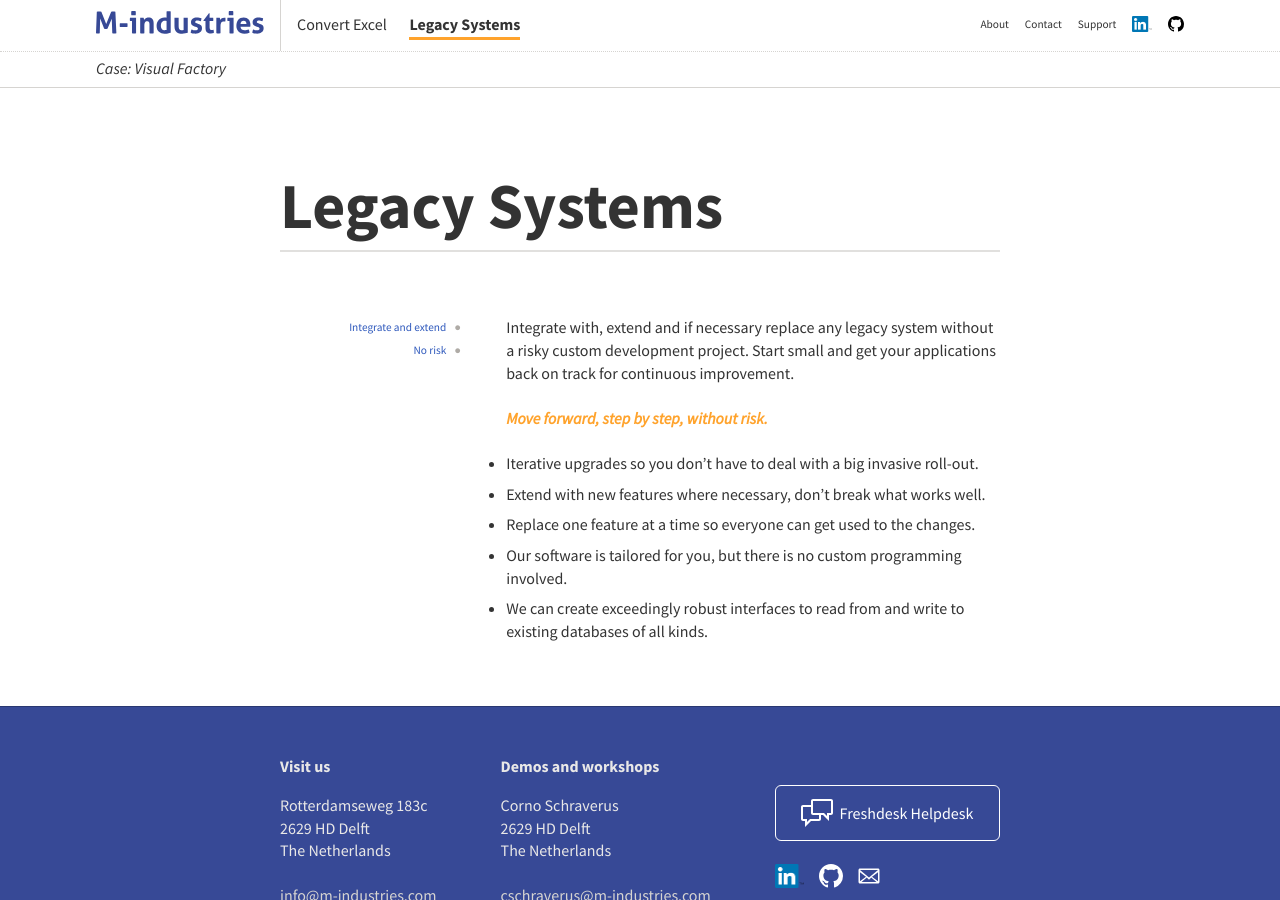
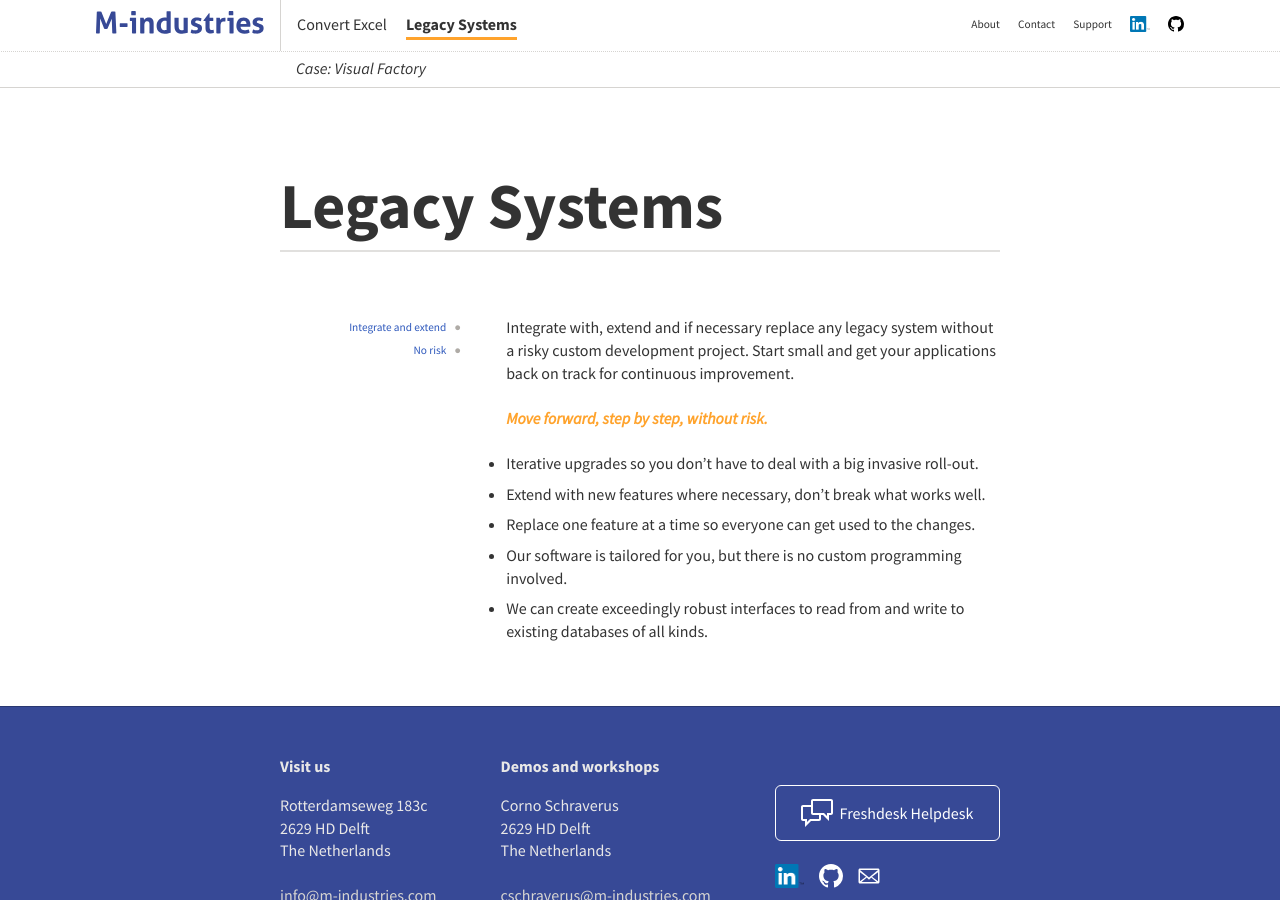
Before and after one commit to M-industries/Mainsite, a Jekyll site: the page built from pages/legacy.md, in a window 1280 px wide and 900 px high. Built offline with Jekyll 4.4.1, drawn with Linux system fonts in a browser that asks for light colours.

Commit message:
refactor main menu

```diff
--- a/_includes/header.html
+++ b/_includes/header.html
@@ -21,19 +21,7 @@
 {% endcapture %}
 {% endunless %}
 
-<header class="{% if has_sub_nav %}has-subnav{% endif %}">
-	<div class="inner">
-
-		<a class="logo" href="{{ site.url }}{{ site.baseurl }}/" title="Home">
-			<img src="{{ 'assets/m-industries.svg' | relative_url }}" alt="M-industries" width="168" height="23">
-		</a>
-
-		<a class="nav-toggle" href="#" onclick="menuOpen()">
-			<svg height="24" class="octicon octicon-three-bars" viewBox="0 0 12 16" version="1.1" width="24" aria-hidden="true"><path fill-rule="evenodd" d="M11.41 9H.59C0 9 0 8.59 0 8c0-.59 0-1 .59-1H11.4c.59 0 .59.41.59 1 0 .59 0 1-.59 1h.01zm0-4H.59C0 5 0 4.59 0 4c0-.59 0-1 .59-1H11.4c.59 0 .59.41.59 1 0 .59 0 1-.59 1h.01zM.59 11H11.4c.59 0 .59.41.59 1 0 .59 0 1-.59 1H.59C0 13 0 12.59 0 12c0-.59 0-1 .59-1z"></path></svg>
-		</a>
-
-		<nav class="main-nav">
-			<ul class="main">
+{% capture main_nav %}
 {% for item in site.pages %}
 	{% if item.category == "main" %}
 
@@ -47,7 +35,25 @@
 		</li>
 	{% endif %}
 {% endfor %}
+{% endcapture %}
+
+
+<header class="{% if has_sub_nav %}has-subnav{% endif %}">
+	<nav class="inner">
+
+		<a class="logo" href="{{ site.url }}{{ site.baseurl }}/" title="Home">
+			<img src="{{ 'assets/m-industries.svg' | relative_url }}" alt="M-industries" width="168">
+		</a>
+
+		<ul class="main">
+			{{ main_nav }}
 		</ul>
+
+		{% if has_sub_nav %}
+		<ul class="sub">
+			{{ sub_nav }}
+		</ul>
+		{% endif %}
 
 		<ul class="secondary">
 
@@ -70,19 +76,10 @@
 				</a>
 			</li>
 		</ul>
+		<a class="nav-toggle" href="#" onclick="menuOpen()">
+			<svg height="24" class="octicon octicon-three-bars" viewBox="0 0 12 16" version="1.1" width="24" aria-hidden="true"><path fill-rule="evenodd" d="M11.41 9H.59C0 9 0 8.59 0 8c0-.59 0-1 .59-1H11.4c.59 0 .59.41.59 1 0 .59 0 1-.59 1h.01zm0-4H.59C0 5 0 4.59 0 4c0-.59 0-1 .59-1H11.4c.59 0 .59.41.59 1 0 .59 0 1-.59 1h.01zM.59 11H11.4c.59 0 .59.41.59 1 0 .59 0 1-.59 1H.59C0 13 0 12.59 0 12c0-.59 0-1 .59-1z"></path></svg>
+		</a>
+
 	</nav>
-	</div>
-
-	{% if has_sub_nav %}
-		<div class="sub-nav">
-			<div class="inner">
-				<nav>
-					<ul>
-						{{ sub_nav }}
-					</ul>
-				</nav>
-			</div>
-		</div>
-	{% endif %}
 
 </header>
--- /dev/null
+++ b/_sass/theme.scss
@@ -0,0 +1,144 @@
+@import url("https://fonts.googleapis.com/css?family=Source+Sans+Pro:200,400,400i,700");
+@import url("https://fonts.googleapis.com/css?family=Source+Code+Pro:400");
+
+$black: #333;
+$beige: #b6a99b;
+$grey-base: mix($beige, lighten($black, 16%));
+$grey1: $grey-base;
+$grey2: lighten($grey-base, 8%);
+$grey3: lighten($grey-base, 16%);
+$grey4: lighten($grey-base, 24%);
+$grey5: lighten($grey-base, 32%);
+$grey6: lighten($grey-base, 40%);
+
+$blue: #2f59bc;
+$orange: #ffa32c;
+$green: #22c546;
+$red: #ff3e29;
+$purple: #a42fbc;
+$teal: #1db2a2;
+
+$brand-color: #374996;
+
+
+$ratio: 1.414;
+$fat: 1rem/$ratio 1rem 1rem/$ratio/$ratio 1rem;
+
+$base-width: 45rem;              // = 720 / 16px
+$breakpoint: $base-width + 5rem; // + 80px
+
+* {
+	box-sizing: border-box;
+}
+
+@mixin breathe($property) {
+	transition: $property .5s ease-in-out;
+
+	&:hover,
+	&:active {
+		transition: $property .1s ease-in-out;
+	}
+}
+
+html,
+body {
+	color: $black;
+	font-size: 16px;
+	line-height: $ratio;
+	font-family: "Source Sans Pro", sans-serif;
+	width: 100%;
+	height: 100%;
+}
+
+h1 {
+	font-size: 4em;
+	padding-top: 1em;
+	margin: 0 0 1em 0;
+	@media (max-width: $breakpoint) {
+		font-size: 2em*$ratio;
+	}
+}
+h2 {
+	font-size: 1em*$ratio;
+	margin: 1em*$ratio 0 1em/$ratio/$ratio 0;
+}
+h3 {
+	font-size: 1em;
+	margin: 1em 0 0 0;
+}
+address,
+p,
+pre {
+	margin: 1em auto 1em*$ratio auto;
+}
+small {
+	font-size: 1em/$ratio;
+	line-height: 2;
+}
+
+ol,
+ul {
+	margin: 1em auto 1em*$ratio auto;
+	padding: 0;
+	li {
+		margin-bottom: 1em/$ratio/$ratio;
+	}
+	nav & {
+		margin-top: 0;
+		li {
+			margin-bottom: 0;
+		}
+	}
+}
+
+a,
+a:link,
+a:visited,
+a:hover,
+a:active {
+	color: #2f59bc;
+	text-decoration: none;
+}
+a:hover,
+a:active {
+	text-decoration: underline;
+}
+
+a.button {
+	background: $orange;
+	border: 1px solid darken($orange, 8%);
+	border-radius: 6px;
+	color: #fff;
+	padding: 1em/$ratio/$ratio/$ratio/$ratio 1em/$ratio/$ratio;
+	@include breathe(background);
+	&:hover,
+	&:active {
+		text-decoration: none;
+		background: darken($orange, 8%);
+	}
+}
+
+blockquote {
+	quotes: "“" " ”" "‘" "’";
+	padding: 1em*$ratio;
+	margin: 0;
+	border: 1px solid $grey5;
+	border-radius: 3px;
+	background: $grey6;
+	color: $grey2;
+	font-size: 1em/$ratio;
+
+	.inner::before {
+		content: open-quote;
+		position: absolute;
+		left: 1em/$ratio;
+	}
+	.inner::after {
+		content: close-quote;
+	}
+	small {
+		display: block;
+		font-style: italic;
+		padding-top: 1rem;
+	}
+}
--- a/src/main.scss
+++ b/src/main.scss
@@ -2,111 +2,7 @@
 # this ensures Jekyll reads the file to be transformed into CSS later
 ---
 
-@import url("https://fonts.googleapis.com/css?family=Source+Sans+Pro:200,400,400i,700");
-@import url("https://fonts.googleapis.com/css?family=Source+Code+Pro:400");
-
-$black: #333;
-$beige: #b6a99b;
-$grey-base: mix($beige, lighten($black, 16%));
-$grey1: $grey-base;
-$grey2: lighten($grey-base, 8%);
-$grey3: lighten($grey-base, 16%);
-$grey4: lighten($grey-base, 24%);
-$grey5: lighten($grey-base, 32%);
-$grey6: lighten($grey-base, 40%);
-
-$blue: #2f59bc;
-$orange: #ffa32c;
-$green: #22c546;
-$red: #ff3e29;
-$purple: #a42fbc;
-$teal: #1db2a2;
-
-$brand-color: #374996;
-
-
-$ratio: 1.414;
-$fat: 1rem/$ratio 1rem 1rem/$ratio/$ratio 1rem;
-
-$base-width: 45rem;              // = 720 / 16px
-$breakpoint: $base-width + 5rem; // + 80px
-
-* {
-	box-sizing: border-box;
-}
-
-@mixin breathe($property) {
-	transition: $property .5s ease-in-out;
-
-	&:hover,
-	&:active {
-		transition: $property .1s ease-in-out;
-	}
-}
-
-html,
-body {
-	color: $black;
-	font-size: 16px;
-	line-height: $ratio;
-	font-family: "Source Sans Pro", sans-serif;
-	width: 100%;
-	height: 100%;
-}
-
-h1 {
-	font-size: 4em;
-	padding-top: 1em;
-	margin: 0 0 1em 0;
-	@media (max-width: $breakpoint) {
-		font-size: 2em*$ratio;
-	}
-}
-h2 {
-	font-size: 1em*$ratio;
-	margin: 1em*$ratio 0 1em/$ratio/$ratio 0;
-}
-h3 {
-	font-size: 1em;
-	margin: 1em 0 0 0;
-}
-address,
-p,
-pre {
-	margin: 1em auto 1em*$ratio auto;
-}
-small {
-	font-size: 1em/$ratio;
-	line-height: 2;
-}
-
-ol,
-ul {
-	margin: 1em auto 1em*$ratio auto;
-	padding: 0;
-	li {
-		margin-bottom: 1em/$ratio/$ratio;
-	}
-	nav & {
-		margin-top: 0;
-		li {
-			margin-bottom: 0;
-		}
-	}
-}
-
-a,
-a:link,
-a:visited,
-a:hover,
-a:active {
-	color: #2f59bc;
-	text-decoration: none;
-}
-a:hover,
-a:active {
-	text-decoration: underline;
-}
+@import "theme";
 
 a[name] {
 	display: block;
@@ -118,32 +14,27 @@
 }
 
 header {
-	border-bottom: 1px solid $grey5;
 	position: fixed;
 	top: 0;
 	width: 100%;
+	z-index: 1;
 	background: #fff;
-	z-index: 1;
+	border-bottom: 1px solid $grey5;
+	overflow: hidden;
 
 	.inner {
 		max-width: 1280px - 80*2;
 		margin: 0 auto;
-		display: flex;
 		position: relative;
 	}
 
-	nav {
-		width: 100%;
-		display: flex;
-	}
+	ul {
+		margin: 0;
 
-	ul {
-		display: inline-block;
-		display: flex;
-		align-content: center;
-		flex: 1;
-		margin: 0;
-		padding: $fat;
+		@media (max-width: $breakpoint) {
+			display: none;
+			clear: both;
+		}
 
 		a {
 			@include breathe(border-bottom-color);
@@ -175,23 +66,14 @@
 			border-bottom-color: $orange;
 			font-weight: bold;
 		}
-
-		&.secondary {
-			flex-grow: 0;
-			font-size: 1em/$ratio;
-			position: absolute;
-			right: 0;
-			li {
-				text-align: right;
-			}
-		}
 	}
 
 	li {
 		display: inline-block;
 		line-height: calc(2rem - 6px);
+		padding: $fat;
 		+ li {
-			padding-left: 1em*$ratio;
+			padding-left: 0;
 		}
 		svg,
 		img {
@@ -199,13 +81,60 @@
 		}
 	}
 
+	.main li:first-child {
+		@media (min-width: $breakpoint + 1) {
+			border-left: 1px solid $grey5;
+		}
+	}
+	.sub {
+		@media (min-width: $breakpoint + 1) {
+			padding-left: calc(168px + 2rem);
+		}
+		li {
+			padding-top: 3px;
+			padding-bottom: 0;
+			font-style: italic;
+			@media (max-width: $breakpoint) {
+				padding-left: 1rem;
+				display: block;
+			}
+		}
+		&::before {
+			content: "";
+			display: block;
+			border-top: 1px dotted $grey5;
+			left: -50%;
+			position: relative;
+			width: 200%;
+		}
+	}
+	.secondary {
+		font-size: 1em/$ratio;
+		position: absolute;
+		right: 0;
+		top: 0;
+
+		@media (max-width: $breakpoint) {
+			position: fixed;
+			top: auto;
+			bottom: 0;
+			left: 0;
+			right: 0;
+			border-top: 1px solid $grey5;
+			background: #fff;
+			z-index: 1;
+		}
+	}
+
 	.logo {
+		display: block;
+		float: left;
 		padding: $fat;
-		border-right: 1px solid $grey5;
-		float: left;
+		box-sizing: content-box;
+		height: 1rem*$ratio*$ratio;
 		img {
 			display: block;
-			height: 1.414rem;
+			height: 1rem*$ratio;
 		}
 	}
 
@@ -215,6 +144,9 @@
 		display: none;
 		color: $black;
 		padding: $fat;
+		position: absolute;
+		right: 0;
+		top: 0;
 
 		&:hover,
 		&:active {
@@ -223,62 +155,20 @@
 		svg {
 			fill: currentColor;
 		}
-		&.close {
-			position: absolute;
-			right: 1rem/$ratio;
-			top: 1rem/$ratio;
-		}
-	}
-
-	.sub-nav {
-		border-top: 1px dotted $grey5;
-		font-style: italic;
-		ul {
-			padding-top: 3px;
-			padding-bottom: 0;
+		@media (max-width: $breakpoint) {
+			display: block;
 		}
 	}
 
 	@media (max-width: $breakpoint) {
-		> .inner {
-			flex-wrap: wrap;
-		}
-		.main-nav,
-		.sub-nav {
-			display: none;
-		}
 		&.open {
+			top: 0;
 			bottom: 0;
 			left: 0;
 			right: 0;
-
-			.main-nav,
-			.sub-nav {
-				display: flex;
+			ul {
+				display: block;
 			}
-		}
-		ul.main {
-			border-top: 1px solid $grey5;
-			flex-direction: column;
-			align-items: center;
-			li + li {
-				padding-left: 0;
-			}
-		}
-
-		.nav-toggle {
-			display: block;
-		}
-
-		ul.secondary {
-			position: fixed;
-			bottom: 0;
-			left: 0;
-			right: 0;
-			border-top: 1px solid $grey5;
-			background: white;
-			z-index: 1;
-			justify-content: center;
 		}
 	}
 }
@@ -308,15 +198,14 @@
 		margin: 0 auto;
 		display: flex;
 
-		section + section {
-			margin-left: 4rem;
+		@media (min-width: $breakpoint + 1) {
+			section + section {
+				margin-left: 4rem;
+			}
 		}
 
 		@media (max-width: $breakpoint) {
 			flex-direction: column;
-			section + section {
-				margin-left: 0;
-			}
 		}
 	}
 
@@ -518,43 +407,3 @@
 		display: none;
 	}
 }
-
-
-a.button {
-	background: $orange;
-	border: 1px solid darken($orange, 8%);
-	border-radius: 6px;
-	color: #fff;
-	padding: 1em/$ratio/$ratio/$ratio/$ratio 1em/$ratio/$ratio;
-	@include breathe(background);
-	&:hover,
-	&:active {
-		text-decoration: none;
-		background: darken($orange, 8%);
-	}
-}
-
-blockquote {
-	quotes: "“" " ”" "‘" "’";
-	padding: 1em*$ratio;
-	margin: 0;
-	border: 1px solid $grey5;
-	border-radius: 3px;
-	background: $grey6;
-	color: $grey2;
-	font-size: 1em/$ratio;
-
-	.inner::before {
-		content: open-quote;
-		position: absolute;
-		left: 1em/$ratio;
-	}
-	.inner::after {
-		content: close-quote;
-	}
-	small {
-		display: block;
-		font-style: italic;
-		padding-top: 1rem;
-	}
-}
```
Lines whose indentation alone changed are shown as unchanged.
